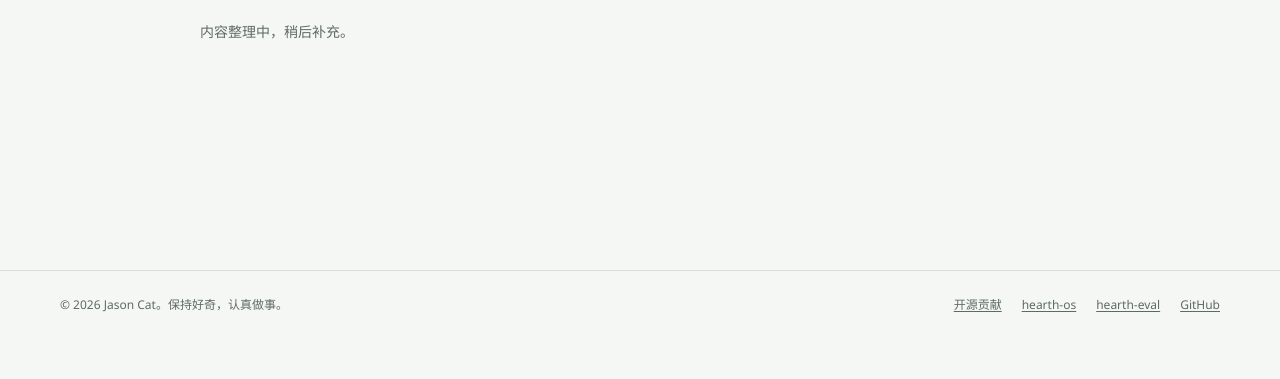
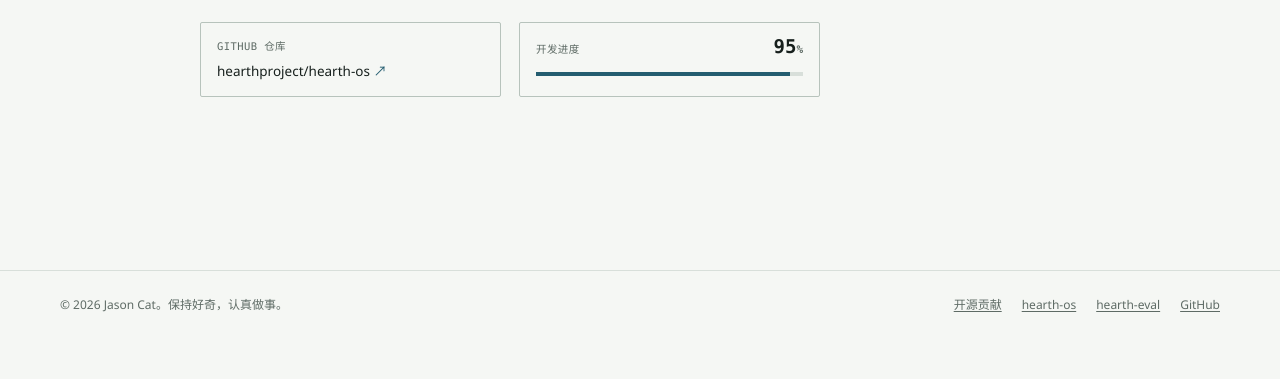
Before and after one commit to JasonBuildAI/JasonBuildAI.github.io, a plain HTML site: page hearth-os.html in a window 1280 px wide. Shown: the part 421-800 px from the top of the page. Drawn offline with Linux system fonts and the light colour scheme.

Commit message:
feat: add repo links and progress to project pages
Add GitHub repository links to hearth-os and hearth-eval, with development progress at 95% and 45% respectively, plus matching progress bars and metadata.

```diff
--- a/assets/css/profile.css
+++ b/assets/css/profile.css
@@ -560,6 +560,87 @@ main {
   color: var(--muted);
   font-size: 14px;
   line-height: 1.8;
+}
+
+.project-meta {
+  display: grid;
+  grid-template-columns: repeat(2, minmax(0, 1fr));
+  gap: 18px;
+  max-width: 620px;
+  margin-top: 30px;
+}
+
+.project-repo {
+  display: flex;
+  flex-direction: column;
+  gap: 7px;
+  padding: 14px 16px 15px;
+  border: 1px solid var(--line-strong);
+  border-radius: 2px;
+  text-decoration: none;
+}
+
+.project-repo:hover {
+  border-color: var(--accent);
+  background: var(--paper-raised);
+}
+
+.project-meta-label {
+  color: var(--muted);
+  font-family: var(--font-mono);
+  font-size: 10.5px;
+  letter-spacing: 0.04em;
+  text-transform: uppercase;
+}
+
+.project-repo-value {
+  color: var(--ink);
+  font-size: 13.5px;
+  line-height: 1.4;
+}
+
+.project-repo-value span {
+  color: var(--accent);
+}
+
+.project-progress {
+  padding: 14px 16px 15px;
+  border: 1px solid var(--line-strong);
+  border-radius: 2px;
+}
+
+.project-progress-head {
+  display: flex;
+  align-items: baseline;
+  justify-content: space-between;
+  gap: 12px;
+}
+
+.project-progress-value {
+  color: var(--ink);
+  font-family: var(--font-mono);
+  font-size: 19px;
+  font-weight: 600;
+  line-height: 1;
+}
+
+.project-progress-value i {
+  color: var(--muted);
+  font-size: 11px;
+  font-style: normal;
+}
+
+.project-progress-track {
+  height: 4px;
+  margin-top: 14px;
+  background: var(--line);
+  overflow: hidden;
+}
+
+.project-progress-track span {
+  display: block;
+  height: 100%;
+  background: var(--accent);
 }
 
 .explore {
--- a/assets/css/responsive.css
+++ b/assets/css/responsive.css
@@ -314,6 +314,10 @@
     flex-direction: column;
   }
 
+  .project-meta {
+    grid-template-columns: 1fr;
+  }
+
   .footer-inner {
     display: grid;
   }
--- a/hearth-os.html
+++ b/hearth-os.html
@@ -4,7 +4,7 @@
   <meta charset="utf-8">
   <meta name="viewport" content="width=device-width, initial-scale=1">
   <title>hearth-os | Jason Cat</title>
-  <meta name="description" content="hearth-os 项目页面，内容整理中。">
+  <meta name="description" content="hearth-os 项目页面：开发进度 95%，内容整理中。">
   <meta name="author" content="Jason Cat">
   <meta name="robots" content="index,follow">
   <meta name="theme-color" content="#f5f7f4">
@@ -15,12 +15,12 @@
   <link rel="alternate" hreflang="x-default" href="https://jasonbuildai.github.io/hearth-os.html">
   <link rel="icon" href="/assets/img/favicon.svg?v=20261030b" type="image/svg+xml">
   <link rel="apple-touch-icon" href="/assets/img/avatar-20261030.png">
-  <link rel="stylesheet" href="/assets/css/profile.css?v=20261126a">
-  <link rel="stylesheet" href="/assets/css/responsive.css?v=20261126a">
+  <link rel="stylesheet" href="/assets/css/profile.css?v=20261126b">
+  <link rel="stylesheet" href="/assets/css/responsive.css?v=20261126b">
 
   <meta property="og:type" content="website">
   <meta property="og:title" content="hearth-os | Jason Cat">
-  <meta property="og:description" content="hearth-os 项目页面，内容整理中。">
+  <meta property="og:description" content="hearth-os 项目页面：开发进度 95%，内容整理中。">
   <meta property="og:url" content="https://jasonbuildai.github.io/hearth-os.html">
   <meta property="og:image" content="https://jasonbuildai.github.io/assets/img/og-card-20261030.png">
   <meta property="og:image:width" content="1200">
@@ -28,7 +28,7 @@
   <meta property="og:image:alt" content="Jason Cat 的个人主页分享图">
   <meta name="twitter:card" content="summary_large_image">
   <meta name="twitter:title" content="hearth-os | Jason Cat">
-  <meta name="twitter:description" content="hearth-os 项目页面，内容整理中。">
+  <meta name="twitter:description" content="hearth-os 项目页面：开发进度 95%，内容整理中。">
   <meta name="twitter:image" content="https://jasonbuildai.github.io/assets/img/og-card-20261030.png">
   <meta name="twitter:image:alt" content="Jason Cat 的个人主页分享图">
 
@@ -70,6 +70,22 @@
       <p class="page-kicker">Project · 项目</p>
       <h1 id="page-title">hearth-os</h1>
       <p class="placeholder-note">内容整理中，稍后补充。</p>
+
+      <div class="project-meta">
+        <a class="project-repo" href="https://github.com/hearthproject/hearth-os" target="_blank" rel="noopener">
+          <span class="project-meta-label">GitHub 仓库</span>
+          <span class="project-repo-value">hearthproject/hearth-os <span aria-hidden="true">↗</span></span>
+        </a>
+        <div class="project-progress">
+          <div class="project-progress-head">
+            <span class="project-meta-label">开发进度</span>
+            <strong class="project-progress-value">95<i>%</i></strong>
+          </div>
+          <div class="project-progress-track" role="progressbar" aria-valuenow="95" aria-valuemin="0" aria-valuemax="100" aria-label="开发进度">
+            <span style="width: 95%"></span>
+          </div>
+        </div>
+      </div>
     </div>
   </main>
 
```
Also changed, not shown: en/hearth-eval.html (+21 -5 lines), en/hearth-os.html (+21 -5 lines), en/index.html (+3 -3 lines), en/open-source.html (+3 -3 lines), hearth-eval.html (+21 -5 lines), index.html (+3 -3 lines), open-source.html (+3 -3 lines), 1 other file.
